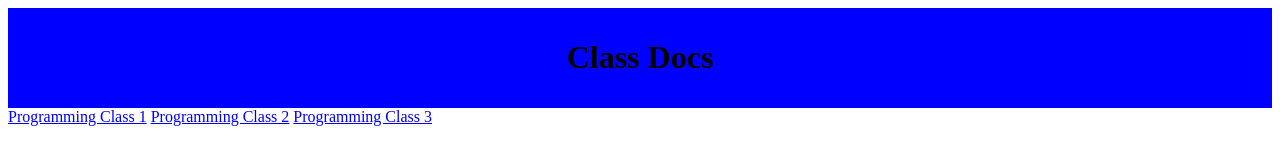
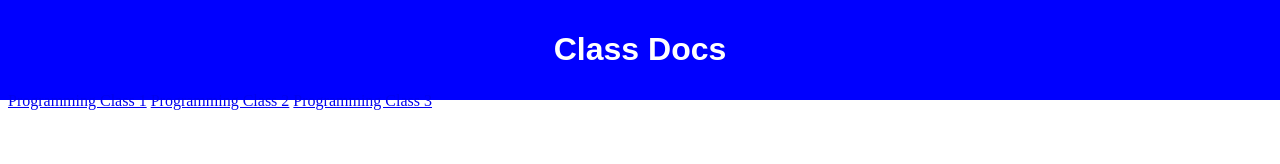
Before and after one commit to Abdullah-Web-D/scaling-adventure, a plain HTML site: page index.html in a window 1280 px wide. Drawn offline with Linux system fonts and the light colour scheme.

Commit message:
Update index.html

```diff
--- a/index.html
+++ b/index.html
@@ -3,6 +3,9 @@
     background: blue;
     padding: 10px;
     text-align: center;
+    color: white;
+    margin: -8px;
+    font-family: Arial;
   }
   .content{
     padding: 50px;
```
